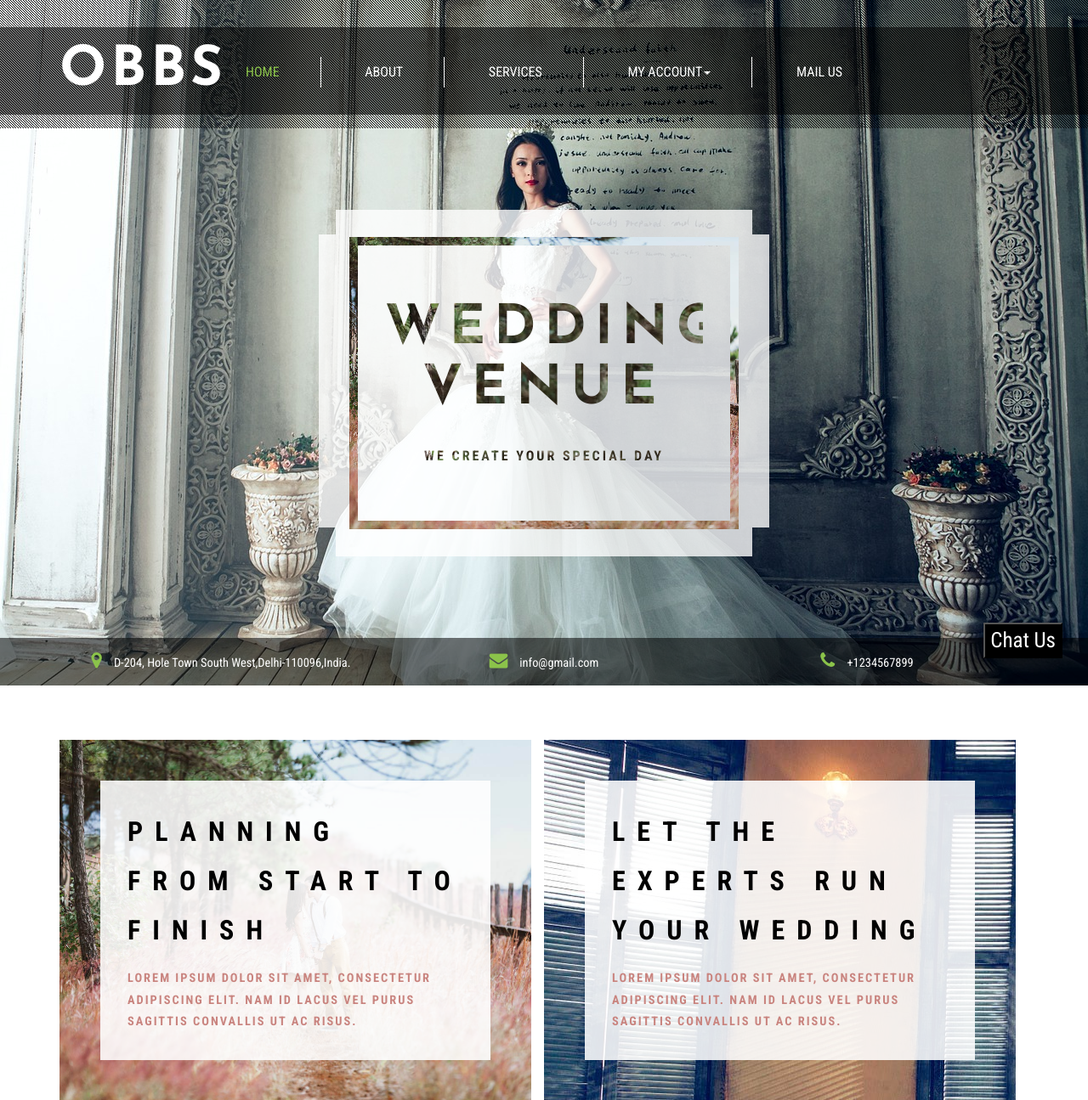
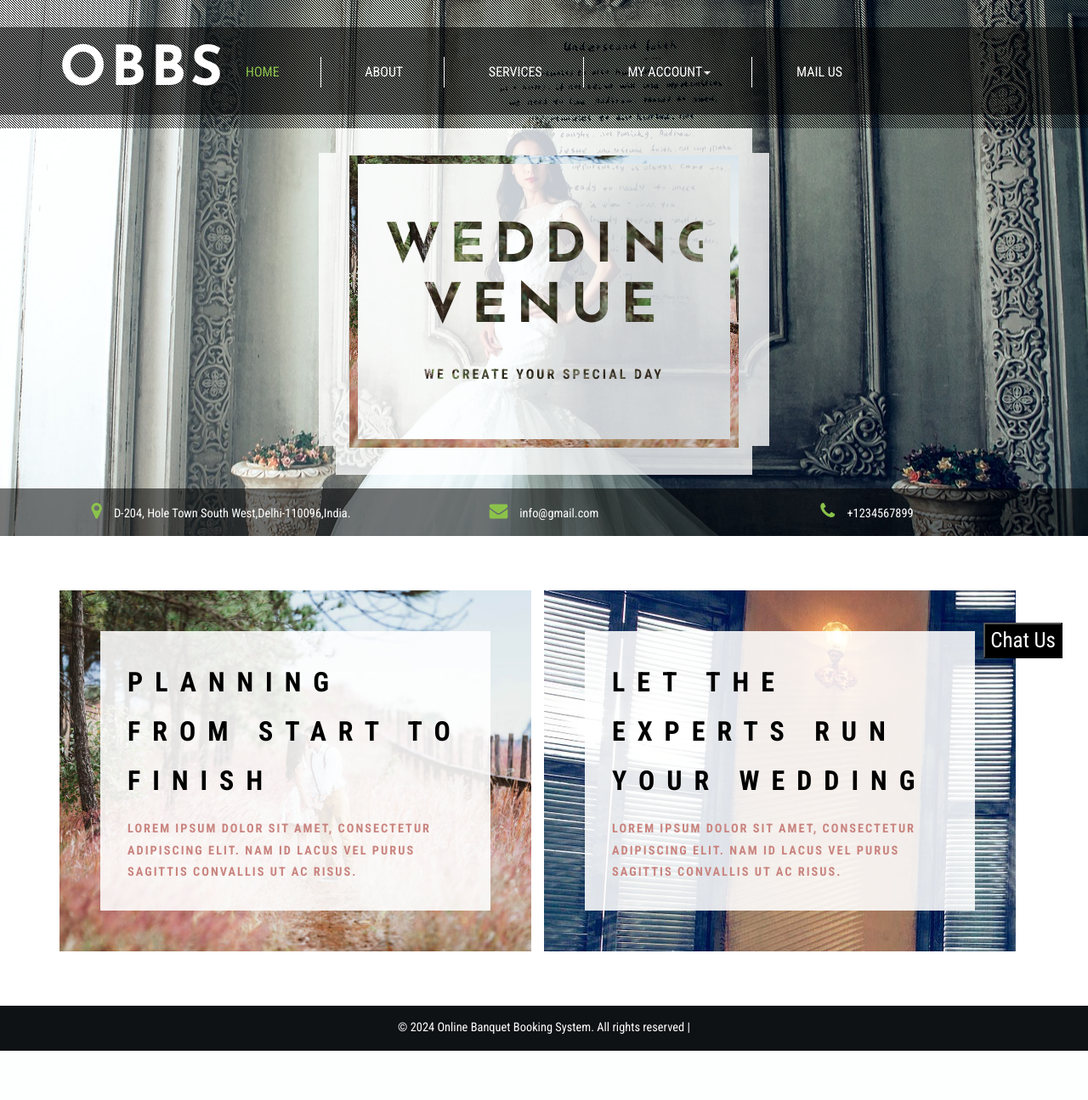
Before and after one commit to Iram7208/online_banquet_booking, a PHP site: page / in a window 1280 px wide. Shown: the top 1295 px of the page at 85% size. After the commit the page ends 1237 px from the top, so only its background shows below. Run offline with PHP 8.4, Linux system fonts and the light colour scheme; a user stored in the database is signed in; data comes from the database, SQL or seed files in the repository.

Commit message:
Update index.php

```diff
--- a/index.php
+++ b/index.php
@@ -44,7 +44,7 @@ include('includes/dbconnection.php');
 	<div class="banner jarallax">
 		<div class="agileinfo-dot">
 			<?php include_once('includes/header.php');?>
-			<div class="w3layouts-banner">
+			<div class="">
 				<div class="container">
 					<div class="w3-banner-info">
 						<div class="w3l-banner-text">
```
